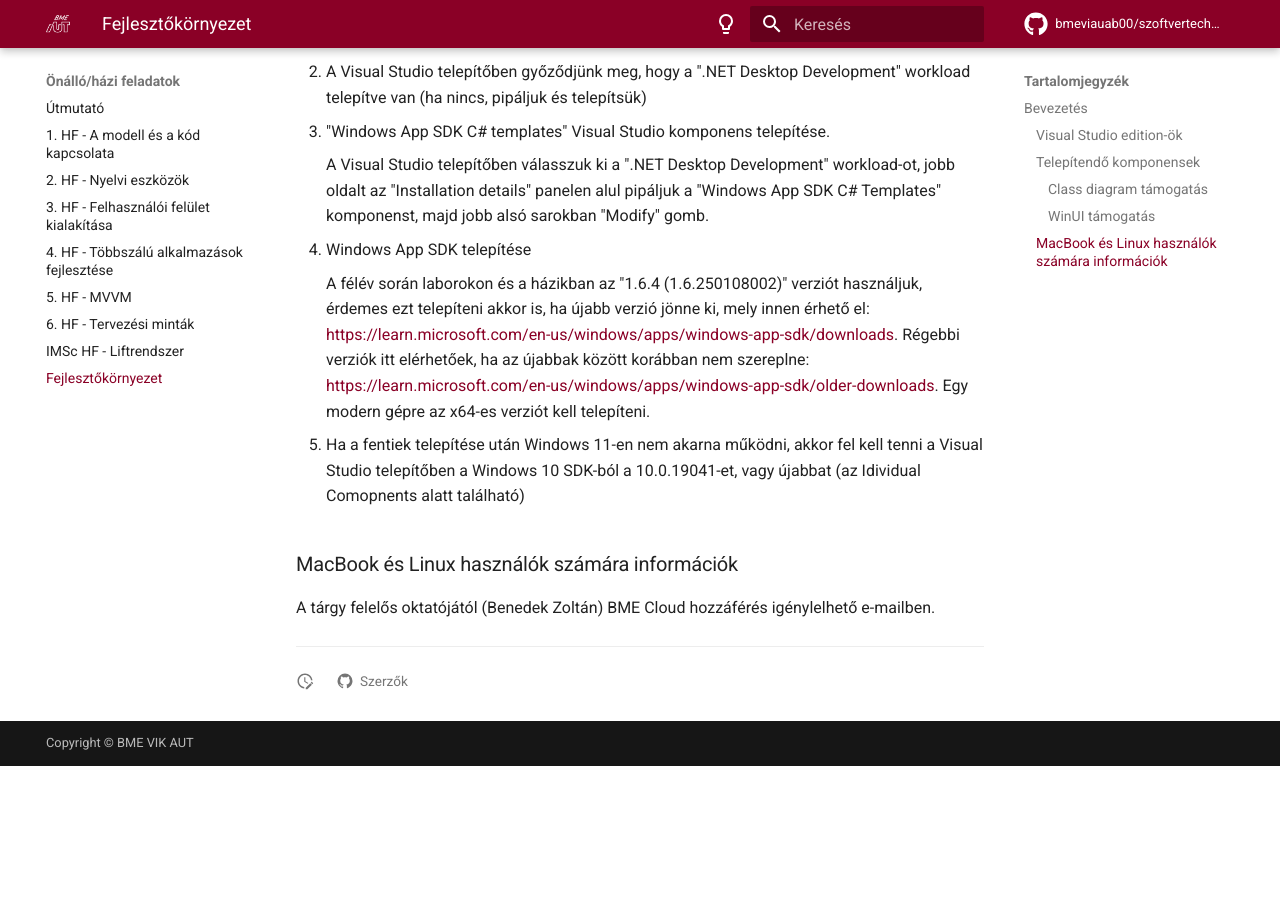
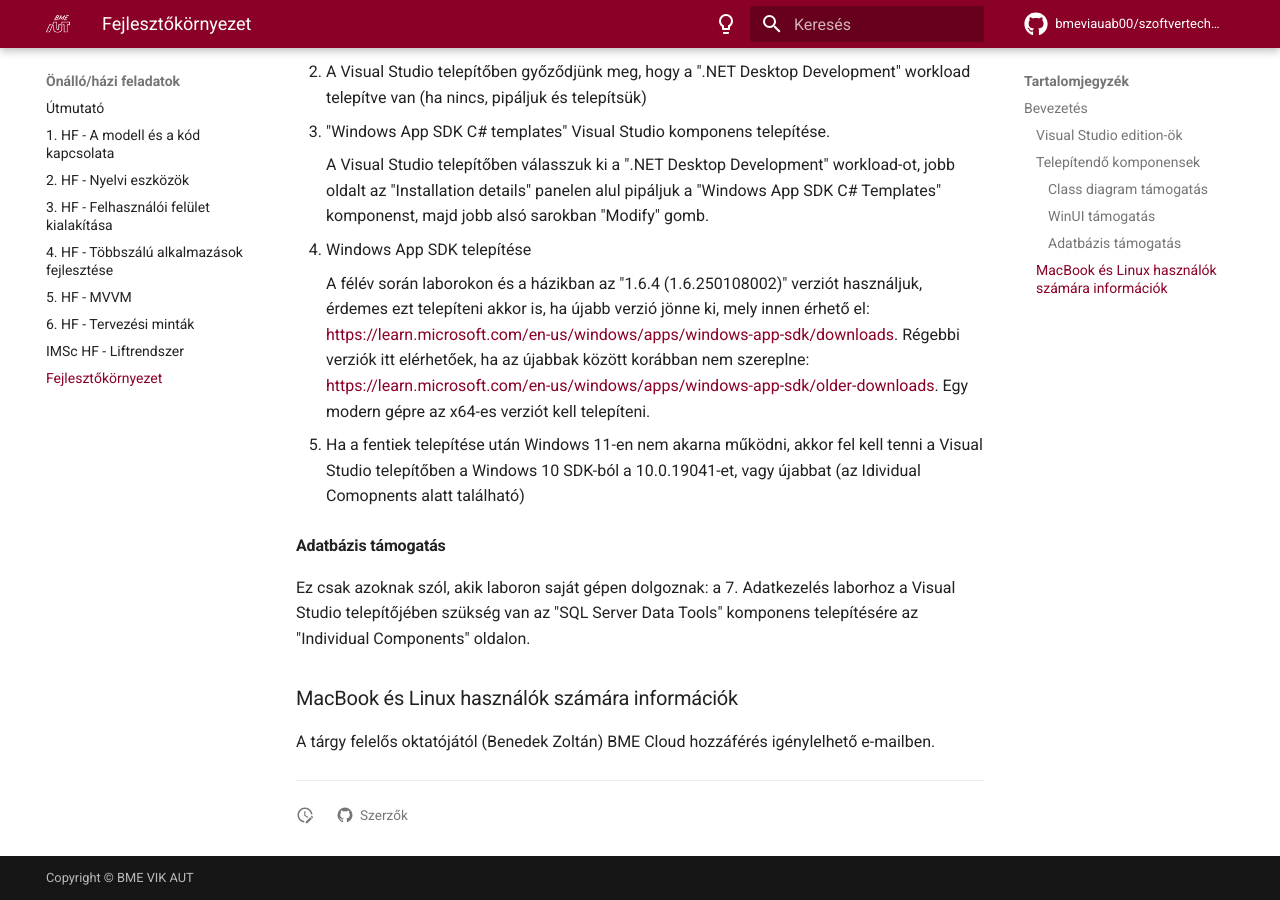
Before and after one commit to bmeviauab00/szoftvertechnikak, an MkDocs documentation site: the page built from docs/hazi/fejlesztokornyezet/index.md, in a window 1280 px wide and 900 px high, scrolled down 1922 px. Built offline with MkDocs 1.6.1 and Material for MkDocs 9.7.7, drawn with Linux system fonts in a browser that asks for light colours; comment, search, counter and statistics services are not loaded; the version menu is left out; before the commit the page ends 2688 px from its top, so only the background shows below that.

Commit message:
Fejlesztőkörnyezet, adatkezelés laborhoz extra telepítendő.

```diff
--- a/docs/hazi/fejlesztokornyezet/index.md
+++ b/docs/hazi/fejlesztokornyezet/index.md
@@ -56,6 +56,10 @@
 
 5. Ha a fentiek telepítése után Windows 11-en nem akarna működni, akkor fel kell tenni a Visual Studio telepítőben a Windows 10 SDK-ból a 10.0.19041-et, vagy újabbat (az Idividual Comopnents alatt található)
 
+#### Adatbázis támogatás
+
+Ez csak azoknak szól, akik laboron saját gépen dolgoznak: a 7. Adatkezelés laborhoz a Visual Studio telepítőjében szükség van az "SQL Server Data Tools" komponens telepítésére az "Individual Components" oldalon.
+
 ### MacBook és Linux használók számára információk
 
 A tárgy felelős oktatójától (Benedek Zoltán) BME Cloud hozzáférés igénylelhető e-mailben.
```
